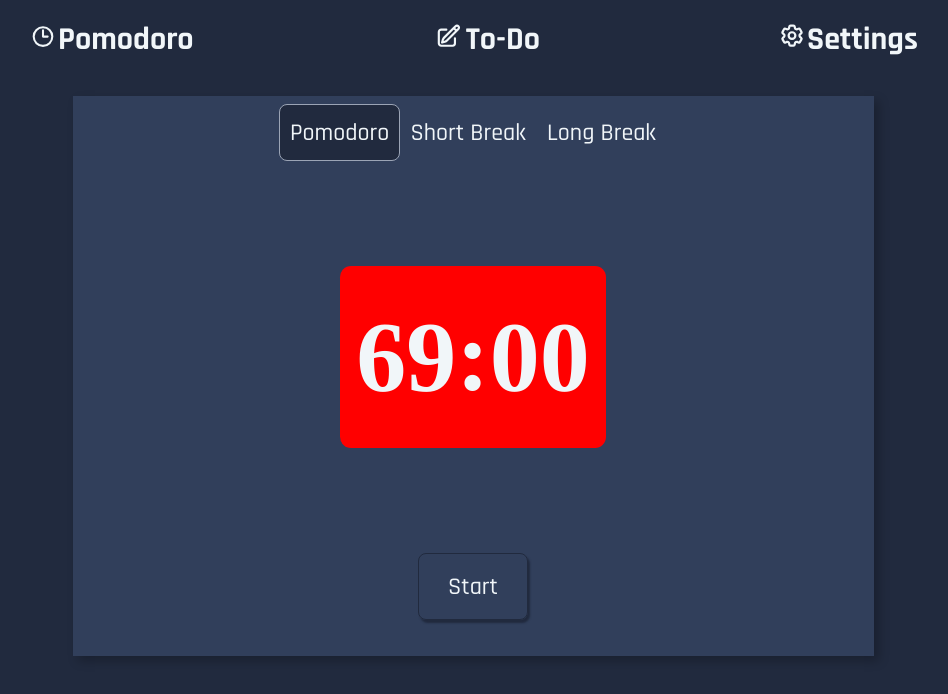
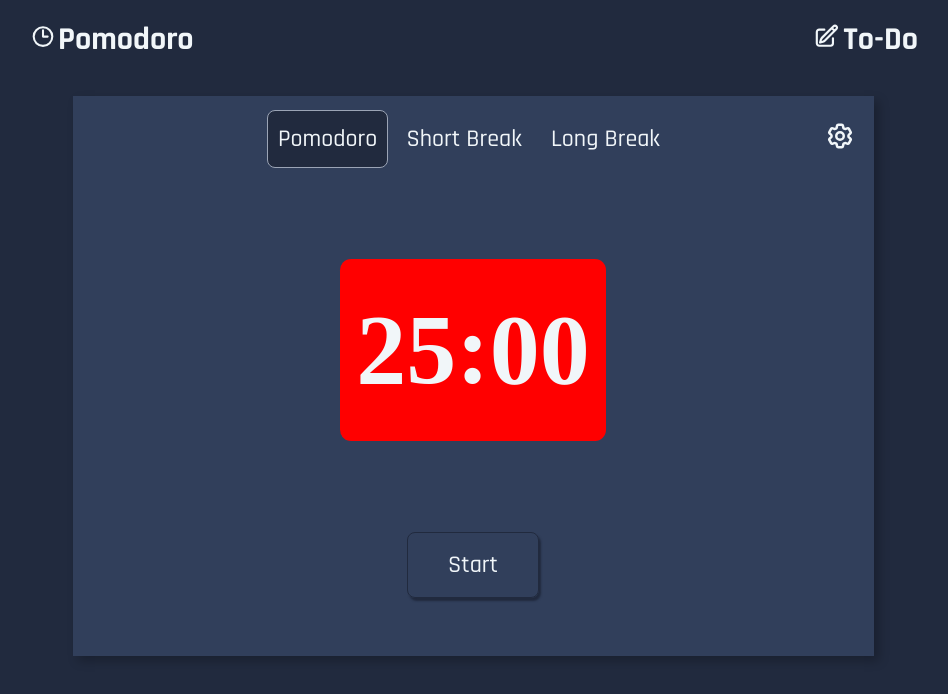
Before and after one commit to mangalisoQoshe/Pomodoro-Todo, a React (Vite) app: page / in a window 1280 px wide. Shown: the top 694 px of the page, without its empty margins (167-1115 px from the left). Built offline with nearby package versions, Linux system fonts and the light colour scheme; a web font is replaced by a local one.

Commit message:
tweak UI, move settings to card

```diff
--- a/src/components/Button.jsx
+++ b/src/components/Button.jsx
@@ -1,13 +1,72 @@
-import PropTypes from "prop-types";
+import  { useState, useEffect } from 'react';
 
+function CountdownTimer() {
+  const [time, setTime] = useState(0);
+  const [isRunning, setIsRunning] = useState(false);
+  const [inputValue, setInputValue] = useState('');
 
+  useEffect(() => {
+    if (isRunning && time > 0) {
+      const intervalId = setInterval(() => {
+        setTime(time => time - 1);
+      }, 1000);
 
+      return () => clearInterval(intervalId);
+    } else if (isRunning && time === 0) {
+      setIsRunning(false);
+      alert('Countdown completed!');
+    }
+  }, [isRunning, time]);
 
-export default function Button(props) {
-  return <button className={props.className}>{props.children}</button>;
+  const handleStart = () => {
+    setIsRunning(true);
+  };
+
+  const handleStop = () => {
+    setIsRunning(false);
+  };
+
+  const handleInputChange = (event) => {
+    setInputValue(event.target.value);
+  };
+
+  const handleInputSubmit = (event) => {
+    event.preventDefault();
+    setTime(parseInt(inputValue) * 60);
+    setInputValue('');
+  };
+
+  const minutes = Math.floor(time / 60);
+  const seconds = time % 60;
+
+  return (
+    <div>
+      <form onSubmit={handleInputSubmit}>
+        <label>
+          Set number of minutes:
+          <input
+            type="text"
+            value={inputValue}
+            onChange={handleInputChange}
+          />
+        </label>
+        <button type="submit">Set</button>
+      </form>
+      <div>
+        <h1>{minutes}:{seconds < 10 ? `0${seconds}` : seconds}</h1>
+        {!isRunning && (
+          <button onClick={handleStart} disabled={time === 0}>
+            Start
+          </button>
+        )}
+        {isRunning && (
+          <button onClick={handleStop}>
+            Stop
+          </button>
+        )}
+      </div>
+    </div>
+  );
 }
 
-Button.propTypes = {
-  className: PropTypes.string,
-  children: PropTypes.node.isRequired
-};
+export default CountdownTimer;
--- a/src/components/Counter.jsx
+++ b/src/components/Counter.jsx
@@ -3,13 +3,13 @@ import PropTypes from "prop-types";
 //styles
 import styles from "./Pomodoro.module.css";
 
-export default function Counter({count}) {
+export default function Counter(props) {
   return (
-    <div className={styles.counter} ><span className={styles.count}> {count}</span></div>
+    <div className={styles.counter} ><span className={styles.count}> {props.count}</span></div>
   )
 }
 
 Counter.propTypes = {
     className: PropTypes.string,
-    children: PropTypes.node.isRequired
+    count: PropTypes.node.isRequired
   };
--- a/src/components/Navigation.jsx
+++ b/src/components/Navigation.jsx
@@ -4,7 +4,7 @@ import { Link } from "react-router-dom";
 import styles from "./Navigation.module.css"
 
 //library imports
-import { PencilSquareIcon, ClockIcon, Cog6ToothIcon } from "@heroicons/react/24/outline";
+import { PencilSquareIcon, ClockIcon} from "@heroicons/react/24/outline";
 
 export default function Navigation() {
   return (
@@ -16,9 +16,7 @@ export default function Navigation() {
         <li>
           <Link to="/todo"> {<PencilSquareIcon  className={styles["svg-icon"]} strokeWidth={2} height={29} width={35}/>}To-Do</Link>
         </li>
-        <li>
-          <Link>{<Cog6ToothIcon className={styles["svg-icon"]} strokeWidth={2} height={30} width={30}/>}Settings</Link>
-        </li>
+
       </ul>
     </nav>
   );
--- a/src/components/PomoButton.jsx
+++ b/src/components/PomoButton.jsx
@@ -1,10 +1,18 @@
-import Button from "./Button"
+
 
 //styles
 import styles from "./Pomodoro.module.css";
 
 export default function PomoButton() {
+
+  const handleButtonClick=()=>{
+    console.log("1")
+  }
   return (
-    <Button className={styles["start-btn"]}>Start</Button>
+    <button
+    className={styles["start-btn"]}
+    onClick={handleButtonClick  }
+
+    >Start</button>
   )
 }
--- a/src/components/PomoNav.jsx
+++ b/src/components/PomoNav.jsx
@@ -1,17 +1,59 @@
 //styles
+import { useState } from "react";
 import styles from "./Pomodoro.module.css";
 
+//library imports
+import { Cog6ToothIcon } from "@heroicons/react/24/outline";
+
 //component import
-import Button from "./Button";
 
-export default function PomoNav() {
+export default function PomoNav({setCount}) {
+  const [activeButton,setActiveButton] = useState("PB");
+
+  const handleButtonClick = (btnId) => {
+    setActiveButton(btnId);
+    if(btnId === "PB"){
+      setCount("25:00")
+    }
+
+    else if(btnId === "SB")
+    {
+      setCount("15:00")
+    }
+    else{
+      setCount("5:00")
+    }
+
+  };
   return (
     <div className={styles["btn-container"]}>
-      <Button className={styles["active"]}>Pomodoro</Button>
+      <button
+        className={activeButton === "PB" ? styles.active : ""}
+        onClick={() => {
+          handleButtonClick("PB");
+        }}
+      >
+        Pomodoro
+      </button>
 
-      <Button>Short Break</Button>
+      <button
+       className={activeButton === "SB" ? styles.active : ""}
+        onClick={() => {
+          handleButtonClick("SB");
+        }}
+      >
+        Short Break
+      </button>
 
-      <Button>Long Break</Button>
+      <button
+       className={activeButton === "LB" ? styles.active : ""}
+        onClick={() => {
+          handleButtonClick("LB");
+        }}
+      >
+        Long Break
+      </button>
+      <button className={styles["settings-icon"]}> <Cog6ToothIcon className={styles["svg-icon"]} strokeWidth={2} height={30} width={30}/></button>
     </div>
   );
 }
--- a/src/components/Pomodoro.jsx
+++ b/src/components/Pomodoro.jsx
@@ -7,11 +7,17 @@ import PomoButton from "./PomoButton"
 import Counter from "./Counter"
 
 
+
+
+import { useState } from "react"
+
+
 export default function Pomodoro() {
+  const [count, setCount] = useState("25:00");
   return (
     <div className={styles.card}>
-        <PomoNav/>
-        <Counter count="69:00"/>
+        <PomoNav setCount={setCount}/>
+        <Counter count={count}/>
         <PomoButton/>
     </div>
   )
--- a/src/components/Pomodoro.module.css
+++ b/src/components/Pomodoro.module.css
@@ -6,17 +6,19 @@
   margin-top: 1rem;
   box-shadow: 5px 5px 10px #0000003d;
   text-align: center;
+  position: relative;
 
 }
 
 .btn-container {
-  display: flex;
-  justify-content: center;
-  padding-top: 0.5rem;
+  display: inline-block;
+
+  padding-top: 0.9rem;
 }
 
 .btn-container button {
   padding: 0.6rem;
+  margin-right: 0.5rem;
 
 }
 
@@ -31,7 +33,7 @@
   font-size: 100px;
   font-weight: bold;
   text-align: center;
-  min-height: 70%;
+  min-height: 65%;
   display: flex;
   justify-content: center;
   align-items: center;
@@ -49,6 +51,14 @@
 
 .start-btn{
  border-color: #212a3e;
- text-align: center;
+
  box-shadow: 2px 3px 2px #212a3e;
+ padding-inline: 2.5rem;
+ margin-bottom: 1rem;
 }
+
+
+.settings-icon{
+ position: absolute;
+ right: 0;
+}
```
